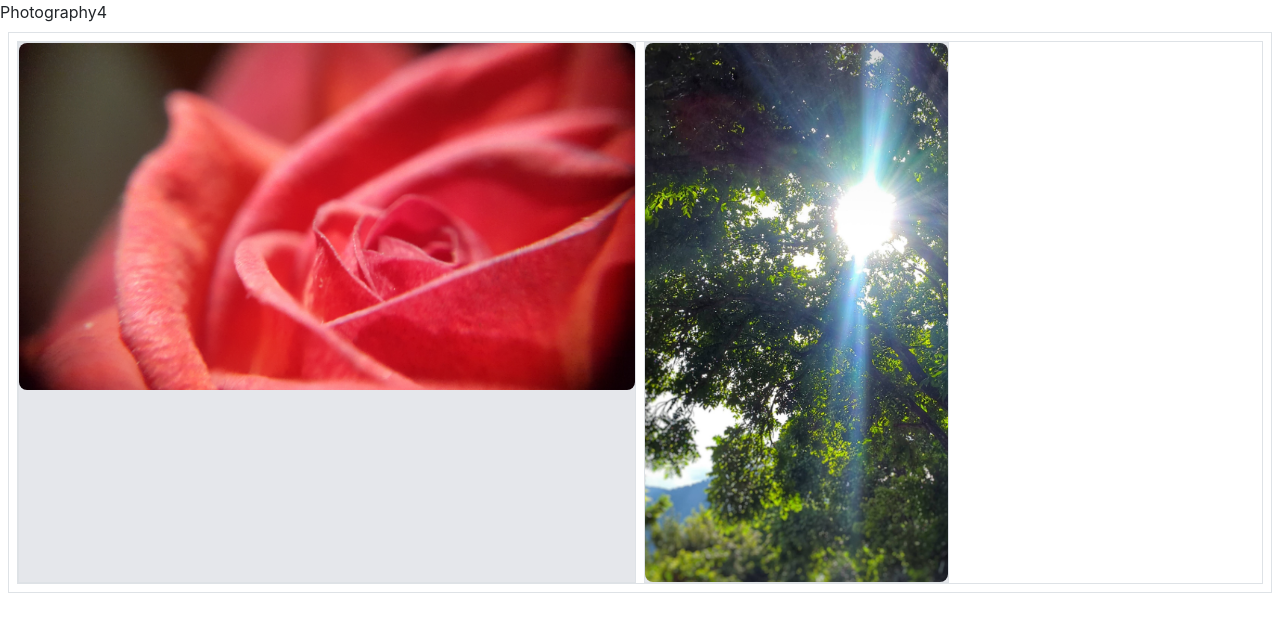
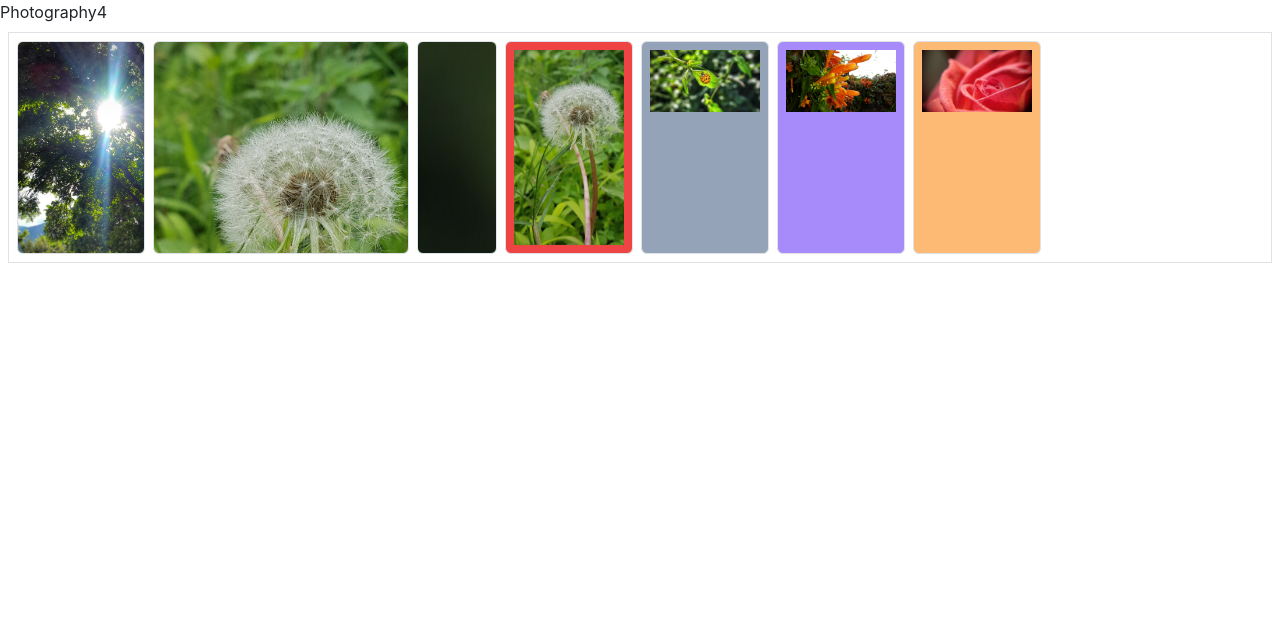
Before and after one commit to JOMADELEMA/masteringreact, a React (Create React App) app: page /photography4 in a window 1280 px wide. Shown: the top 632 px of the page. Built offline with nearby package versions, Linux system fonts and the light colour scheme.

Commit message:
se hizo pruebas para el grid

```diff
--- a/package.json
+++ b/package.json
@@ -6,6 +6,7 @@
     "@testing-library/jest-dom": "^5.16.4",
     "@testing-library/react": "^12.1.4",
     "@testing-library/user-event": "^13.5.0",
+    "animejs": "^3.2.1",
     "react": "^18.0.0",
     "react-dom": "^18.0.0",
     "react-router-dom": "^6.3.0",
--- a/src/Components/PortfolioMenu.jsx
+++ b/src/Components/PortfolioMenu.jsx
@@ -3,6 +3,7 @@ import "./PortfolioMenu.css";
 import { Link } from "react-router-dom";
 
 const PortfolioMenu = () => {
+
   return (
     <>
       <h1> PortfolioMenu </h1>
--- a/src/Components/ShieldUIComponents/Secciones/Bag.jsx
+++ b/src/Components/ShieldUIComponents/Secciones/Bag.jsx
@@ -171,7 +171,7 @@ const Bag = () => {
           </div>
         </div>
         <div className="contenedorBag">
-          <div className="bagCategories">
+          <div className="bagCategories flex">
             <CaretLeft className="bagCategoryIcon" strokeWidth={1.5} size={40} />
             <MedicineSyrup className="bagCategoryIcon" strokeWidth={1.5} size={35} />
             <Pokeball className="bagCategoryIcon" strokeWidth={1.5} size={35} />
--- a/src/Components/ShieldUIComponents/Secciones/LeagueCard.jsx
+++ b/src/Components/ShieldUIComponents/Secciones/LeagueCard.jsx
@@ -21,7 +21,7 @@ const LeagueCard = () => {
           <div className="cardNumber">
             <span>8</span>
           </div>
-          <div className="cardStars">
+          <div className="cardStars flex">
             <Star size={25} />
             <Star size={25} />
             <Star size={25} />
--- a/src/Components/ShieldUIComponents/Secciones/Save.jsx
+++ b/src/Components/ShieldUIComponents/Secciones/Save.jsx
@@ -15,7 +15,7 @@ const Save = () => {
         <div className='medalla'></div>
       </div>
       <div className="contenedorInfoSave">
-        <div className="contenedorParty">
+        <div className="contenedorParty flex">
           <img src={metapod} alt="" />
           <img src={charizard} alt="" />
           <img src={venusaur} alt="" />
--- a/src/Pages/Photography4.jsx
+++ b/src/Pages/Photography4.jsx
@@ -20,7 +20,7 @@ const Photography4 = () => {
       <div>Photography4</div>
       {/* <img src={pic1} alt="prueba" /> */}
 
-      <div className="m-2 p-2 border">
+      {/* <div className="m-2 p-2 border">
         <div className="grid md:grid-cols-2 lg:grid-cols-4 gap-2 border">
           <div className="w-full bg-gray-200 border col-span-2">
             <img src={pic5} alt="4" className="rounded-lg" />
@@ -31,6 +31,76 @@ const Photography4 = () => {
 
 
         </div>
+      </div> */}
+
+
+      <div className="m-2 p-2 border">
+        <div className="flex flex-wrap gap-2">
+
+          <div className="w-32 h-auto border bg-green-200 rounded-md p-2" style={{backgroundImage: `url(${pic3})`, backgroundSize: "cover" }}>
+              {/* <img src={pic3} alt="3" className=""/> */}
+          </div>
+          <div className="w-64 h-auto border bg-green-200 rounded-md p-2" style={{backgroundImage: `url(${pic1})`, backgroundSize: "cover" }}>
+              {/* <img src={pic3} alt="3" className=""/> */}
+          </div>
+          <div className="w-20 h-auto border bg-green-200 rounded-md p-2" style={{backgroundImage: `url(${pic2})`, backgroundSize: "" }}>
+              {/* <img src={pic3} alt="3" className=""/> */}
+          </div>
+          <div className="w-32 h-auto border bg-red-500 rounded-md p-2">
+              <img src={pic1} alt="3" />
+          </div>
+          <div className="w-32 h-auto border bg-slate-400 rounded-md p-2">
+              <img src={pic2} alt="3" className="object-cover w-96" />
+          </div>
+          <div className="w-32 h-auto border bg-violet-400 rounded-md p-2">
+              <img src={pic4} alt="3" />
+          </div>
+          <div className="w-32 h-auto border bg-orange-300 rounded-md p-2">
+              <img src={pic5} alt="3" />
+          </div>
+          {/* <div className="w-32 h-48 border bg-blue-300 rounded-md">
+
+          </div>
+          <div className="w-64 h-48 border bg-green-600 rounded-md">
+
+          </div>
+          <div className="w-32 h-64 border bg-violet-700 rounded-md">
+
+          </div>
+          <div className="w-32 h-20 border bg-red-700 rounded-md">
+
+          </div>
+          <div className="w-32 h-64 border bg-gray-400 rounded-md">
+
+          </div>
+          <div className="w-32 h-20 border bg-cyan-300 rounded-md">
+
+          </div>
+          <div className="w-32 h-64 border bg-amber-200 rounded-md">
+
+          </div>
+          <div className="w-32 h-20 border bg-red-200 rounded-md">
+
+          </div>
+          <div className="w-32 h-32 border bg-cyan-300 rounded-md">
+
+          </div>
+          <div className="w-32 h-40 border bg-green-800 rounded-md">
+
+          </div>
+          <div className="w-32 h-60 border bg-gray-400 rounded-md">
+
+          </div>
+          <div className="w-32 h-20 border bg-purple-300 rounded-md">
+
+          </div>
+          <div className="w-32 h-32 border bg-black rounded-md">
+
+          </div> */}
+
+
+
+        </div>
       </div>
     </>
   );
```
Also changed, not shown: 1 other file (tests, documents, lock files or other folders).
